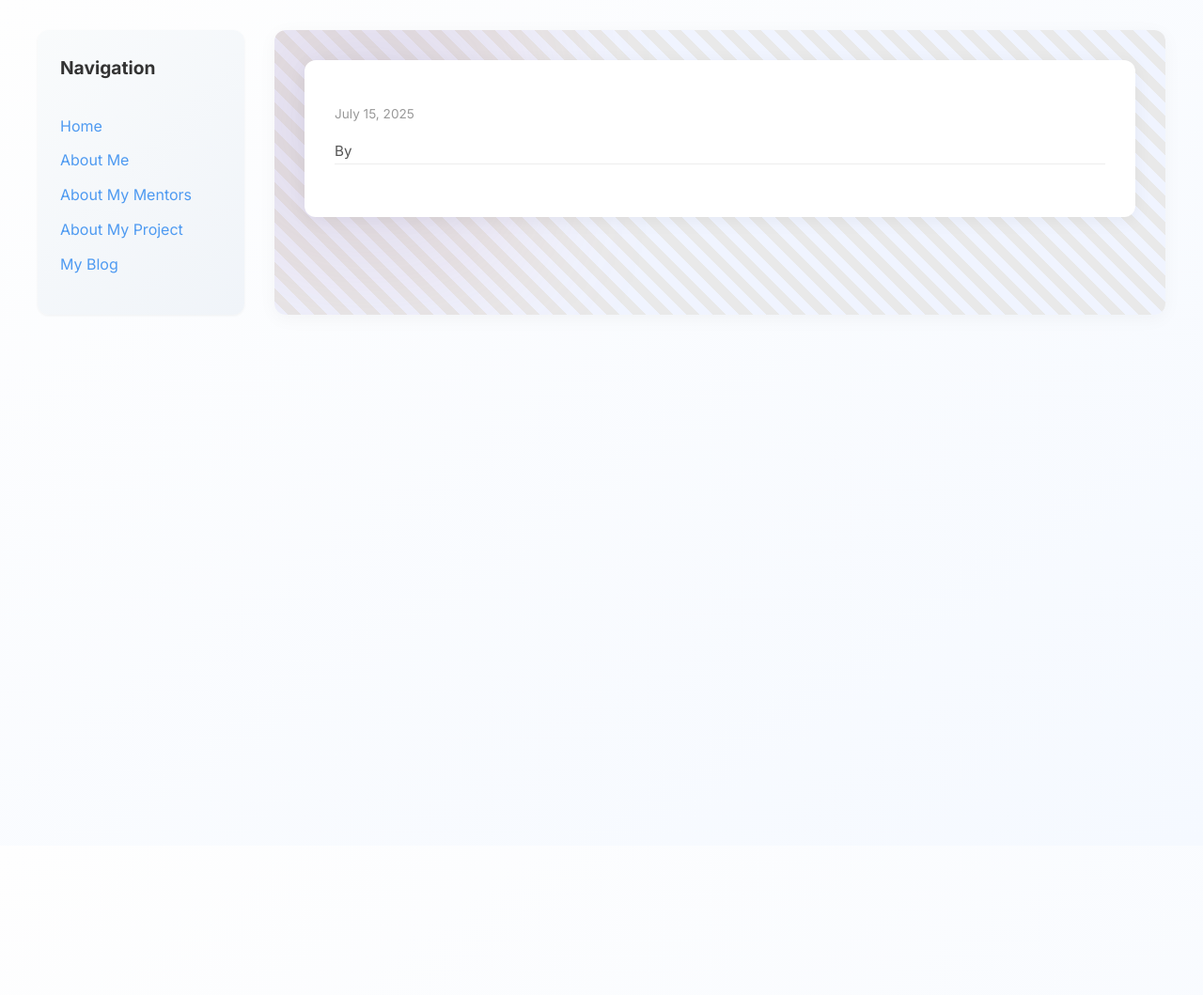
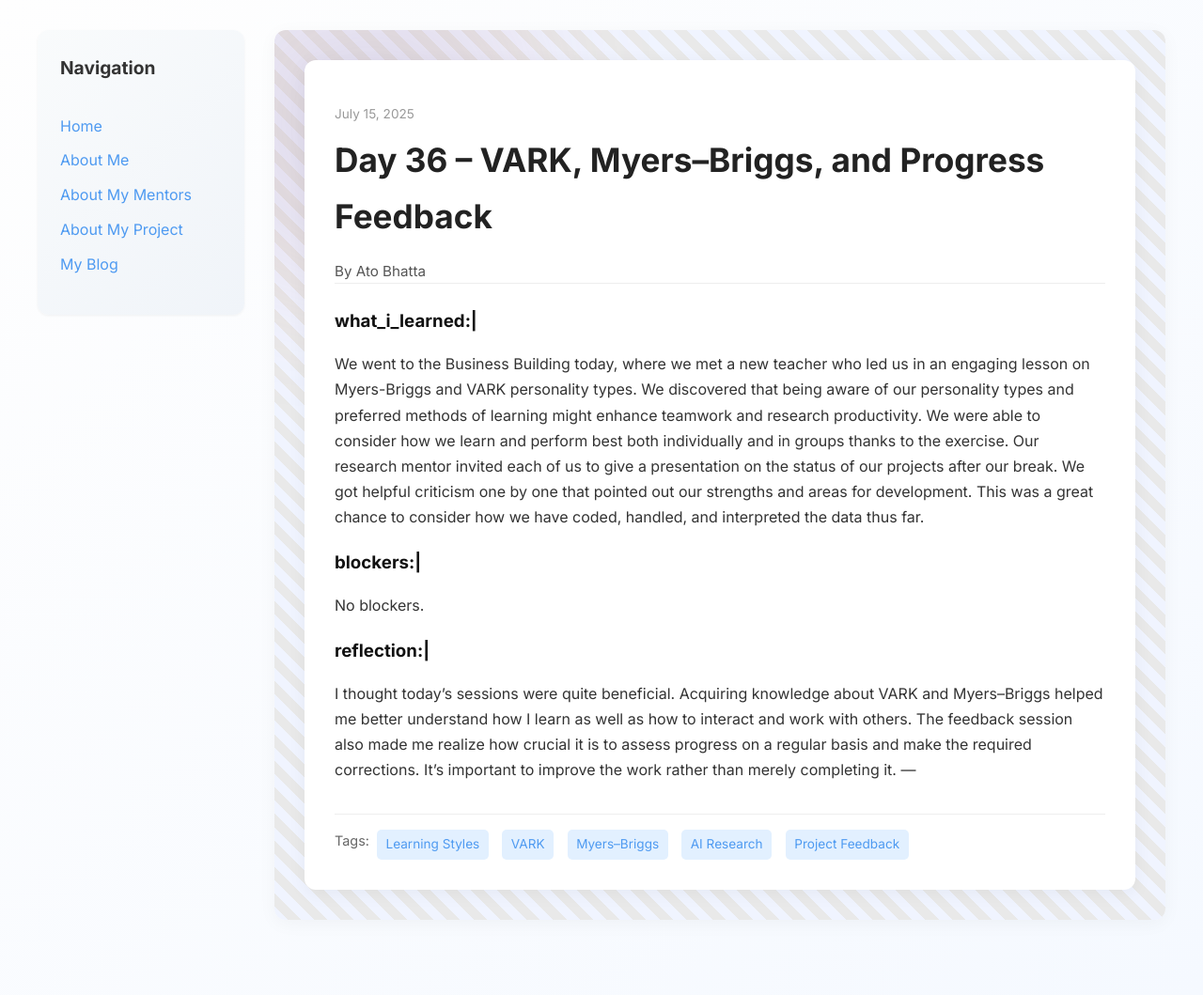
Before and after one commit to Ato-2025/Ato-2025.github.io, a Jekyll site: the page built from _posts/2025-07-15-day-36.md, in a window 1280 px wide. Shown: the whole page at 94% size. Built offline with Jekyll 4.4.1, drawn with Linux system fonts in a browser that asks for light colours; our own code applies the rules of GitHub Pages for plain Markdown files; before the commit the page ends 900 px from its top, so only the background shows below that.

Commit message:
Update 2025-07-15-day-36.md

```diff
--- a/_posts/2025-07-15-day-36.md
+++ b/_posts/2025-07-15-day-36.md
@@ -1,18 +1,18 @@
 ---
 layout: post
-title: "Day 36 – VARK, Myers-Briggs, and Progress Feedback"
+title: "Day 36 – VARK, Myers–Briggs, and Progress Feedback"
 date: 2025-07-15
 author: Ato Bhatta
 permalink: /day36.html
-tags: ["Learning Styles", "VARK", "Myers-Briggs", "AI Research", "Project Feedback"]
+tags: ["Learning Styles", "VARK", "Myers–Briggs", "AI Research", "Project Feedback"]
+---
 
+# what_i_learned:|
+We went to the Business Building today, where we met a new teacher who led us in an engaging lesson on Myers-Briggs and VARK personality types. We discovered that being aware of our personality types and preferred methods of learning might enhance teamwork and research productivity. We were able to consider how we learn and perform best both individually and in groups thanks to the exercise. Our research mentor invited each of us to give a presentation on the status of our projects after our break. We got helpful criticism one by one that pointed out our strengths and areas for development. This was a great chance to consider how we have coded, handled, and interpreted the data thus far.
 
-# what_i_learned:
-We went to the Business Building today, where we met a new teacher who led us in an engaging lesson on Myers-Briggs and VARK personality types. We discovered that being aware of our personality types and preferred methods of learning might enhance teamwork and research productivity. We were able to consider how we learn and perform best both individually and in groups thanks to the exercise.Our research mentor invited each of us to give a presentation on the status of our projects after our break. We got helpful criticism one by one that pointed us our strengths and areas for development. This was a great chance to consider how we have coded, handled, and interpreted the data thus far.
-
-# blockers:
+# blockers:|
 No blockers.
 
-# reflection:
-I thought today's sessions were quite beneficial.  Acquiring knowledge about VARK and Myers-Briggs helped me better understand how I learn as well as how to interact and work with others.  The feedback session also made me realize how crucial it is to assess progress on a regular basis and make the required corrections.  It's important to improve the work rather than merely completing it.
+# reflection:|
+I thought today's sessions were quite beneficial. Acquiring knowledge about VARK and Myers–Briggs helped me better understand how I learn as well as how to interact and work with others. The feedback session also made me realize how crucial it is to assess progress on a regular basis and make the required corrections. It's important to improve the work rather than merely completing it.
 ---
```
